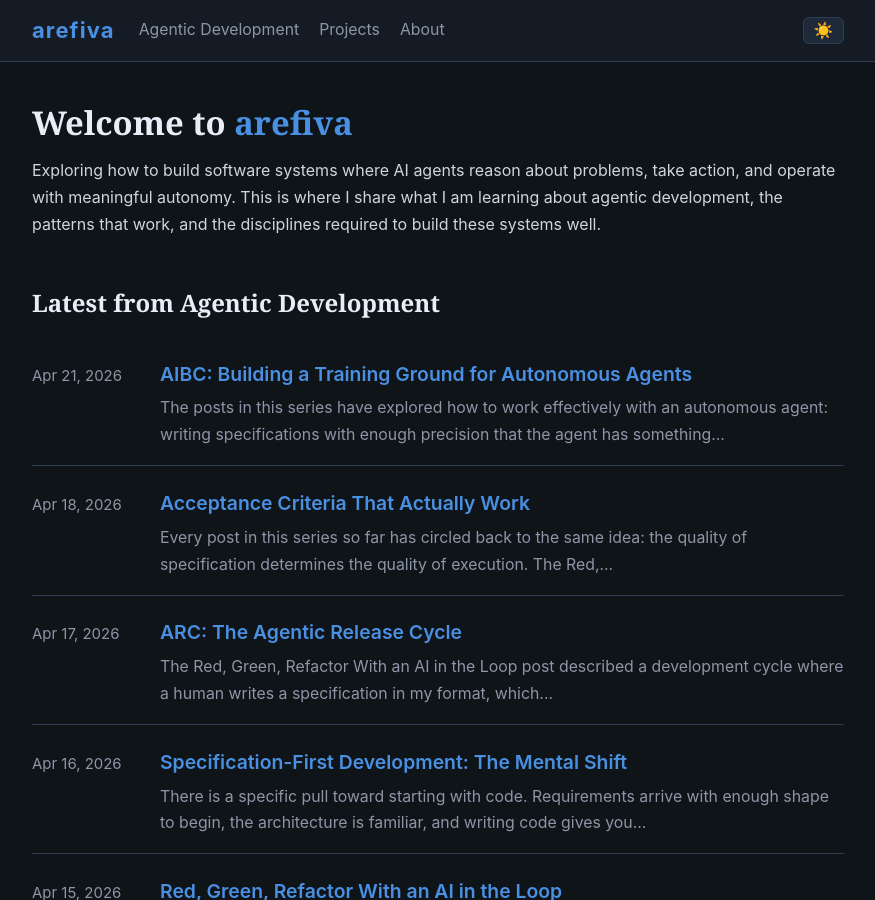
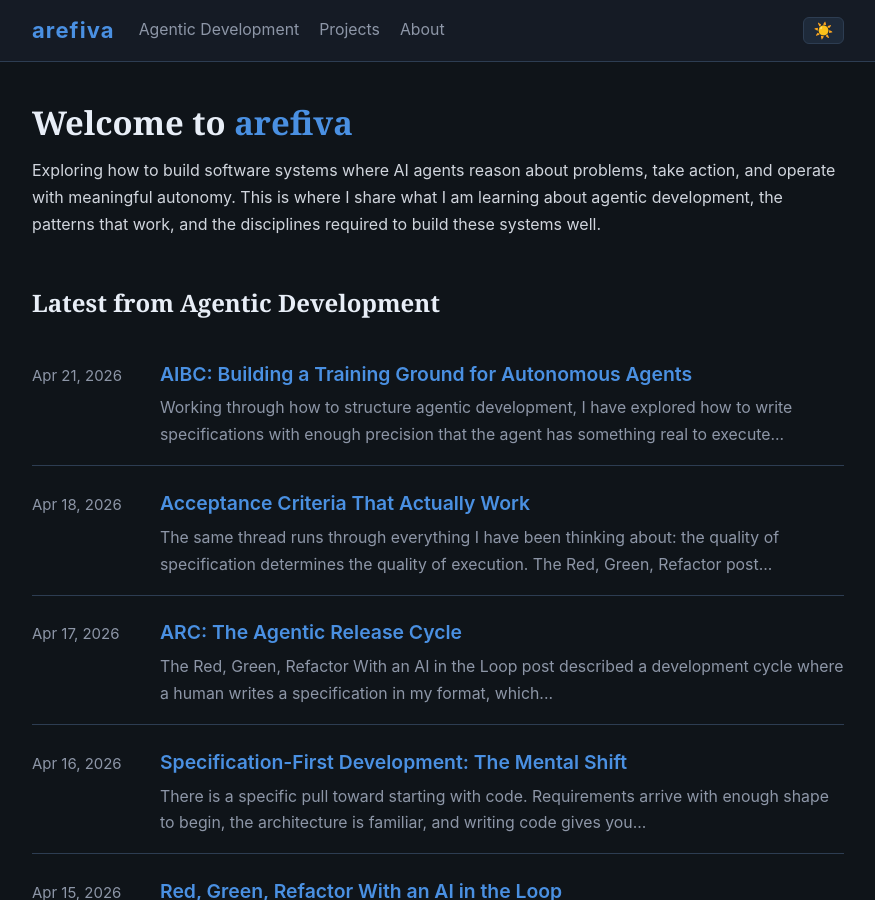
Before and after one commit to arefiva/arefiva.github.io, a Jekyll site: the page built from index.md, in a window 1280 px wide and 900 px high. Shown: the whole window, without its empty margins (202-1077 px from the left). Built offline with Jekyll 4.4.1, drawn with Linux system fonts in a browser that asks for light colours.

Commit message:
Refine blog style: use introspective framing instead of series audience language
- Replace 'The posts in this series' with 'Working through this, I have explored'
- Replace 'Every post in this series so far' with 'The same thread runs through'
- Update blog-style-tech-blog skill to discourage series-aware framing
- Write as if thinking to yourself, not narrating to an audience
- Let connections between ideas emerge naturally from exploration

Co-authored-by: Copilot <223556219+Copilot@users.noreply.github.com>

```diff
--- a/_posts/2026-04-18-acceptance-criteria-that-actually-work.md
+++ b/_posts/2026-04-18-acceptance-criteria-that-actually-work.md
@@ -6,7 +6,7 @@ categories: [agentic-development]
 tags: [specification, acceptance-criteria, agentic-development, workflow]
 ---
 
-Every post in this series so far has circled back to the same idea: the quality of specification determines the quality of execution. The [Red, Green, Refactor](/agentic-development/2026/04/15/red-green-refactor-with-an-ai-in-the-loop.html) post framed this as the red phase of test-driven development (TDD) applied to agentic development. The [Specification-First Development](/agentic-development/2026/04/16/specification-first-development-the-mental-shift.html) post explored why that shift is harder than it sounds and what it takes to sustain it. And the [Agentic Release Cycle (ARC)](/agentic-development/2026/04/17/arc-the-agentic-release-cycle.html) post showed what happens when a well-formed specification reaches an execution loop that can verify each story against its criteria before moving to the next.
+The same thread runs through everything I have been thinking about: the quality of specification determines the quality of execution. The [Red, Green, Refactor](/agentic-development/2026/04/15/red-green-refactor-with-an-ai-in-the-loop.html) post framed this as the red phase of test-driven development (TDD) applied to agentic development. The [Specification-First Development](/agentic-development/2026/04/16/specification-first-development-the-mental-shift.html) post explored why that shift is harder than it sounds and what it takes to sustain it. And the [Agentic Release Cycle (ARC)](/agentic-development/2026/04/17/arc-the-agentic-release-cycle.html) post showed what happens when a well-formed specification reaches an execution loop that can verify each story against its criteria before moving to the next.
 
 What none of those posts did is examine the criteria themselves. What makes an acceptance criterion actually verifiable? Where is the line between a criterion that drives correct implementation and one that looks specific enough but still leaves the hard questions unanswered? That is what this post is about.
 
--- a/_posts/2026-04-21-aibc-building-a-training-ground-for-autonomous-agents.md
+++ b/_posts/2026-04-21-aibc-building-a-training-ground-for-autonomous-agents.md
@@ -6,7 +6,7 @@ categories: [agentic-development]
 tags: [agentic-development, benchmarking, agents, skills, self-improvement]
 ---
 
-The posts in this series have explored how to work effectively with an autonomous agent: writing specifications with enough precision that the agent has something real to execute against, structuring the execution loop so context does not rot across sessions, and crafting acceptance criteria that are verifiable rather than aspirational. Underneath all of that sits a question that those posts leave largely unanswered: how do you know if the agent is actually getting better over time?
+Working through how to structure agentic development, I have explored how to write specifications with enough precision that the agent has something real to execute against, how to structure the execution loop so context does not rot across sessions, and how to craft acceptance criteria that are verifiable rather than aspirational. Underneath all of that sits a question that keeps nagging at me: how do you know if the agent is actually getting better over time?
 
 Throughput is one answer, but it is incomplete. An agent that delivers more code per session is not necessarily delivering better code, and an agent that passes all its [acceptance criteria](/agentic-development/2026/04/18/acceptance-criteria-that-actually-work.html) is not necessarily finding the most efficient path through them. I have been thinking about this for a while, and found myself drawn toward the framing that reinforcement learning uses to approach the same question: give the agent an environment, a reward signal, and enough repeated episodes to learn from, and the policy improves. I've created something I call AI Boot Camp (AIBC), and it is built on that premise: give an agent a fixed set of real-world engineering challenges, measure how it performs across multiple dimensions of quality and efficiency, and make the results repeatable enough to be useful for comparison.
 
```
Also changed, not shown: 7 other files.
